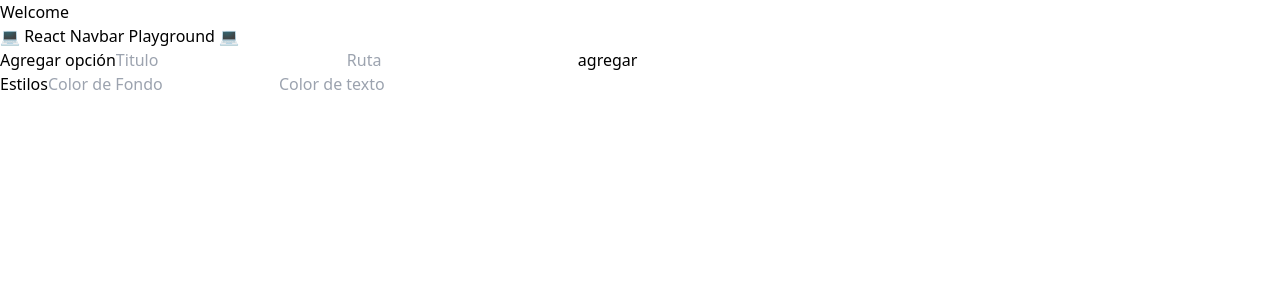
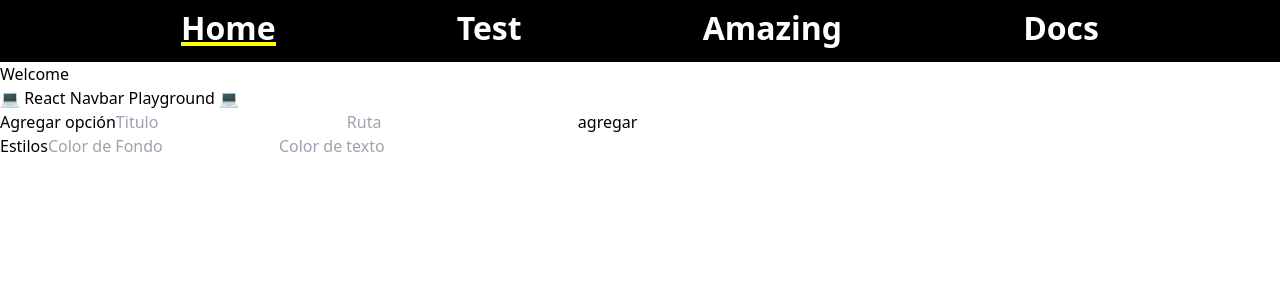
Before and after one commit to Pipexlul/U7-DOpt2-React-Nav-PG, a React (Vite) app: page /home in a window 1280 px wide. Shown: the top 300 px of the page. Built offline with nearby package versions, Linux system fonts and the light colour scheme; a web font is replaced by a local one.

Commit message:
Start using NavLink component in NavBar. Fix typing issues of BaseNavStyles and ExtraNavStyles. Fix getStyleFromContext function. Remove useRef usage.

```diff
--- a/src/components/NavLink.tsx
+++ b/src/components/NavLink.tsx
@@ -10,27 +10,25 @@ const NavLink = ({ label, isActive }: NavLinkProps) => {
   const { navStyles } = useContext(AppContext) as ContextProps;
   const styl = getStyleFromContext(navStyles);
 
+  const bgColor = styl(undefined, ["selectedColor"]);
+  const text = styl(["color", "fontSize", "fontWeight"]);
+
   return (
     <div className="relative">
-      <span
-        className="text-base transition font-semibold"
-        style={styl("color", "backgroundColor")}
-      >
+      <span className="text-base transition font-semibold" style={text}>
         {label}
       </span>
       <span
-        className={`absolute bottom-0 left-0 h-1 transform ${
-          isActive ? bgColor : "text-gray-400"
-        } w-0 transition-all duration-300 ease-in ${
+        className={`absolute bottom-0 left-0 h-1 transform w-0 transition-all duration-300 ease-in ${
           isActive ? "w-7/12" : "w-0"
         }`}
+        style={bgColor}
       />
       <span
-        className={`absolute bottom-0 right-0 h-1 transform ${
-          isActive ? bgColor : "text-gray-400"
-        } w-0 transition-all duration-300 ease-in ${
+        className={`absolute bottom-0 right-0 h-1 transform w-0 transition-all duration-300 ease-in ${
           isActive ? "w-7/12" : "w-0"
         }`}
+        style={bgColor}
       />
     </div>
   );
--- a/src/components/Navbar.tsx
+++ b/src/components/Navbar.tsx
@@ -3,12 +3,23 @@ import { useContext } from "react";
 import { AppContext } from "../contexts/AppContext";
 import type { ContextProps } from "../types/Context";
 
+import NavLink from "./NavLink";
+
+import { getStyleFromContext } from "../utils/styleUtils";
+
 const Navbar: React.FC = () => {
-  const { tabs, navStyles, navElemRef } = useContext(
-    AppContext
-  ) as ContextProps;
+  const { tabs, navStyles } = useContext(AppContext) as ContextProps;
 
-  return <nav ref={navElemRef}></nav>;
+  const styl = getStyleFromContext(navStyles);
+  const navCss = styl(["backgroundColor"]);
+
+  return (
+    <nav className="flex justify-evenly items-center py-4" style={navCss}>
+      {tabs.map((tab) => (
+        <NavLink key={tab} label={tab} isActive={tab === tabs[0]} />
+      ))}
+    </nav>
+  );
 };
 
 export default Navbar;
--- a/src/contexts/AppContext.tsx
+++ b/src/contexts/AppContext.tsx
@@ -1,4 +1,4 @@
-import { createContext, useState, useRef } from "react";
+import { createContext, useState } from "react";
 
 import type { ContextProps } from "../types/Context";
 import type { BaseNavStyles, ExtraNavStyles } from "../types/NavStyles";
@@ -11,8 +11,6 @@ const AppContext = createContext<ContextProps | null>(null);
 const AppContextProvider: React.FC<React.PropsWithChildren> = ({
   children,
 }) => {
-  const navElemRef = useRef<HTMLDivElement>(null);
-
   const defaultBaseStyles: BaseNavStyles = {
     backgroundColor: "black",
     color: "white",
@@ -21,10 +19,15 @@ const AppContextProvider: React.FC<React.PropsWithChildren> = ({
   };
 
   const defaultExtraStyles: ExtraNavStyles = {
-    ["selectedColor"]: { property: "color", value: "black" },
+    ["selectedColor"]: { property: "backgroundColor", value: "yellow" },
   };
 
-  const [tabs, setTabs] = useState<string[]>([]);
+  const [tabs, setTabs] = useState<string[]>([
+    "Home",
+    "Test",
+    "Amazing",
+    "Docs",
+  ]);
   const [baseStyles, setBaseStyles] =
     useState<BaseNavStyles>(defaultBaseStyles);
   const [extraStyles, setExtraStyles] =
@@ -60,7 +63,6 @@ const AppContextProvider: React.FC<React.PropsWithChildren> = ({
     navStyles,
     modifyBaseStyle,
     modifyExtraStyle,
-    navElemRef,
   };
 
   return (
--- a/src/types/Context.ts
+++ b/src/types/Context.ts
@@ -9,5 +9,4 @@ export interface ContextProps {
   };
   modifyBaseStyle: (key: keyof BaseNavStyles, value: string) => void;
   modifyExtraStyle: (key: keyof ExtraNavStyles, value: string) => void;
-  navElemRef: React.RefObject<HTMLDivElement>;
 }
--- a/src/types/NavStyles.ts
+++ b/src/types/NavStyles.ts
@@ -1,12 +1,12 @@
 const validBaseProps = [
   "backgroundColor",
   "color",
+  "fontWeight",
   "fontSize",
-  "fontWeight",
 ] as const;
 
 const validExtraProps = [
-  { customName: "selectedColor", realProp: "color" },
+  { customName: "selectedColor", realProp: "backgroundColor" },
 ] as const;
 
 type ValidExtraProps = (typeof validExtraProps)[number]["customName"];
@@ -24,6 +24,12 @@ type ExtraNavStyles = {
 };
 
 type ValidBaseProps = (typeof validBaseProps)[number];
-type BaseNavStyles = Pick<React.CSSProperties, ValidBaseProps>;
+type BaseNavStyles = {
+  [K in ValidBaseProps]: string;
+};
 
-export type { BaseNavStyles, ExtraNavStyles };
+type ResultHolder = {
+  [K in keyof React.CSSProperties]: string;
+};
+
+export type { BaseNavStyles, ExtraNavStyles, ResultHolder };
--- a/src/utils/styleUtils.ts
+++ b/src/utils/styleUtils.ts
@@ -1,12 +1,13 @@
 import type { ContextProps } from "../types/Context";
+import type { ResultHolder } from "../types/NavStyles";
 
 type StylesType = ContextProps["navStyles"];
 type BaseStylesType = ContextProps["navStyles"]["base"];
 type ExtrasStylesType = ContextProps["navStyles"]["extras"];
 
 type MiniCSSFunc = (
-  baseKeys: (keyof BaseStylesType)[],
-  extraKeys: (keyof ExtrasStylesType)[]
+  baseKeys?: (keyof BaseStylesType)[],
+  extraKeys?: (keyof ExtrasStylesType)[]
 ) => React.CSSProperties;
 
 const getStyleFromContext = (styles: StylesType): MiniCSSFunc => {
@@ -14,19 +15,23 @@ const getStyleFromContext = (styles: StylesType): MiniCSSFunc => {
   const extraStyles = styles.extras;
 
   const retFunc: MiniCSSFunc = (baseKeys, extraKeys) => {
-    const result: React.CSSProperties = {};
+    const result: ResultHolder = {};
 
+    if (baseKeys) {
       baseKeys.forEach((key) => {
         result[key] = baseStyles[key];
       });
+    }
 
+    if (extraKeys) {
       extraKeys.forEach((key) => {
         const { value, property } = extraStyles[key];
 
         result[property] = value;
       });
+    }
 
-    return result;
+    return result as React.CSSProperties;
   };
 
   return retFunc;
```
Lines whose indentation alone changed are shown as unchanged.
